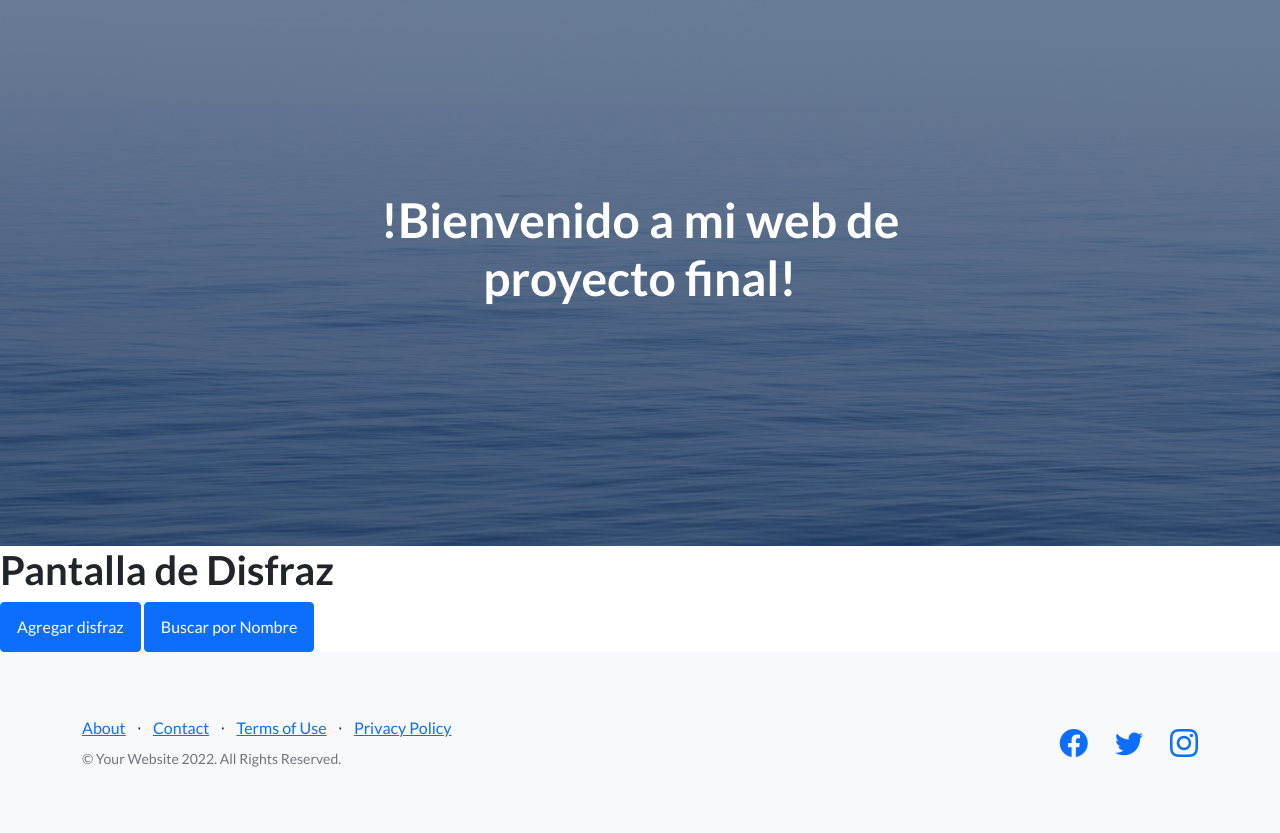
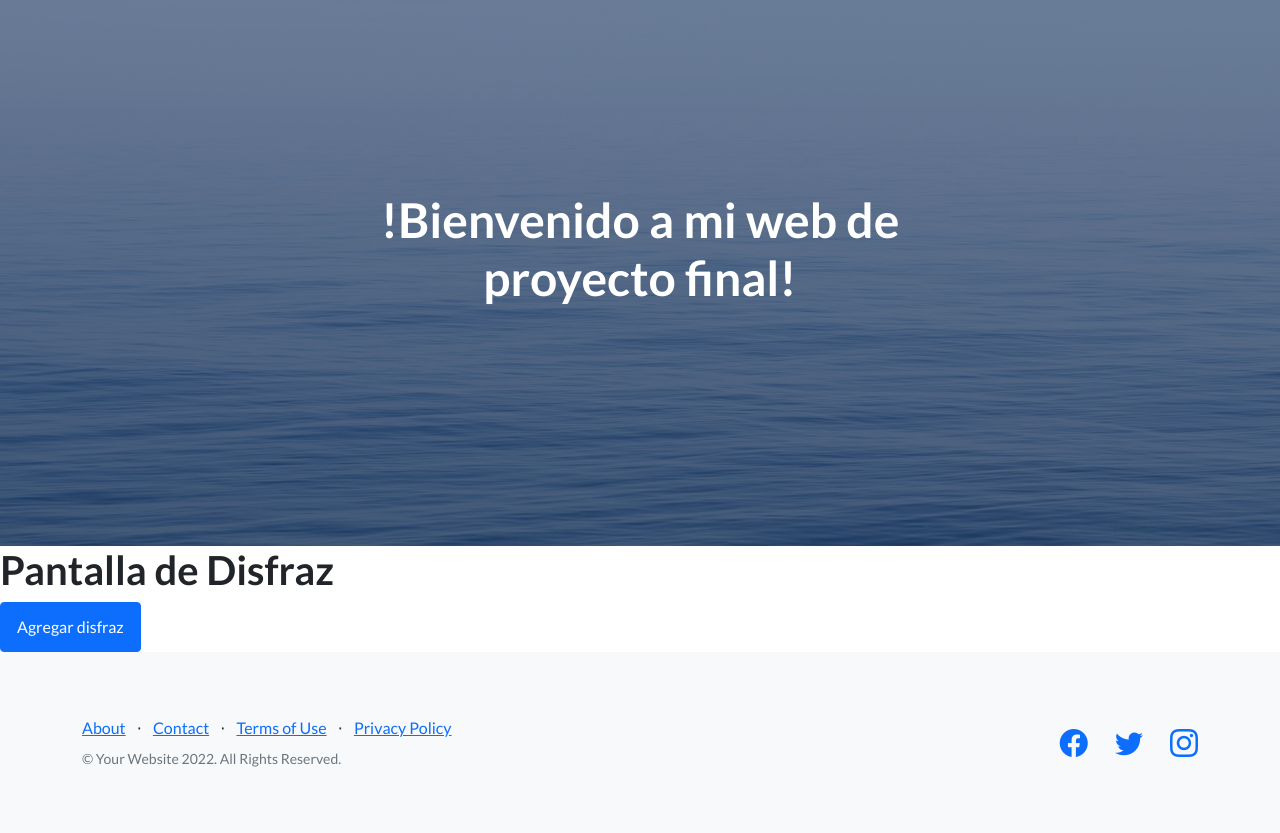
Before and after one commit to JoaBesso/proyecto_final_python, a Django app: page /app-proyecto-final/disfraz/ in a window 1280 px wide. Shown: the part 67-900 px from the top of the page. Run offline with Django 4.2, Linux system fonts and the light colour scheme; some libraries are stand-ins or nearby versions.

```diff
--- a/App_Proyecto_final/templates/combocotillon.html
+++ b/App_Proyecto_final/templates/combocotillon.html
@@ -5,5 +5,4 @@
 {% block bloqueQueCambia %}
     <h1>Pantalla de Cotillon</h1>
     <a class="btn btn-primary" href="{% url 'combo-cotillon-formulario' %}">Agregar combos</a>
-    <a class="btn btn-primary" href="{% url 'busqueda-nombre' %}">Buscar por Nombre</a>
 {% endblock bloqueQueCambia %}
--- a/App_Proyecto_final/templates/copetin.html
+++ b/App_Proyecto_final/templates/copetin.html
@@ -5,5 +5,4 @@
 {% block bloqueQueCambia %}
     <h1>Pantalla de Copetin</h1>
     <a class="btn btn-primary" href="{% url 'copetin-formulario' %}">Agregar copetin</a>
-
 {% endblock bloqueQueCambia %}
--- a/App_Proyecto_final/templates/disfraz.html
+++ b/App_Proyecto_final/templates/disfraz.html
@@ -5,5 +5,4 @@
 {% block bloqueQueCambia %}
     <h1>Pantalla de Disfraz</h1>
     <a class="btn btn-primary" href="{% url 'disfraz-formulario' %}">Agregar disfraz</a>
-    <a class="btn btn-primary" href="{% url 'busqueda-nombre' %}">Buscar por Nombre</a>
 {% endblock bloqueQueCambia %}
--- a/App_Proyecto_final/templates/golosinas.html
+++ b/App_Proyecto_final/templates/golosinas.html
@@ -4,10 +4,10 @@
 
 {% block bloqueQueCambia %}
     <h1>Pantalla de golosinas</h1>
+
     <a class="btn btn-primary" href="{% url 'golosinas-formulario' %}">Agregar Golosinas</a>
     <a class="btn btn-primary" href="{% url 'busqueda-nombre' %}">Buscar por Nombre</a>
 
-    </form>
 
 
 {% endblock bloqueQueCambia %}
```
Also changed, not shown: README.md.
